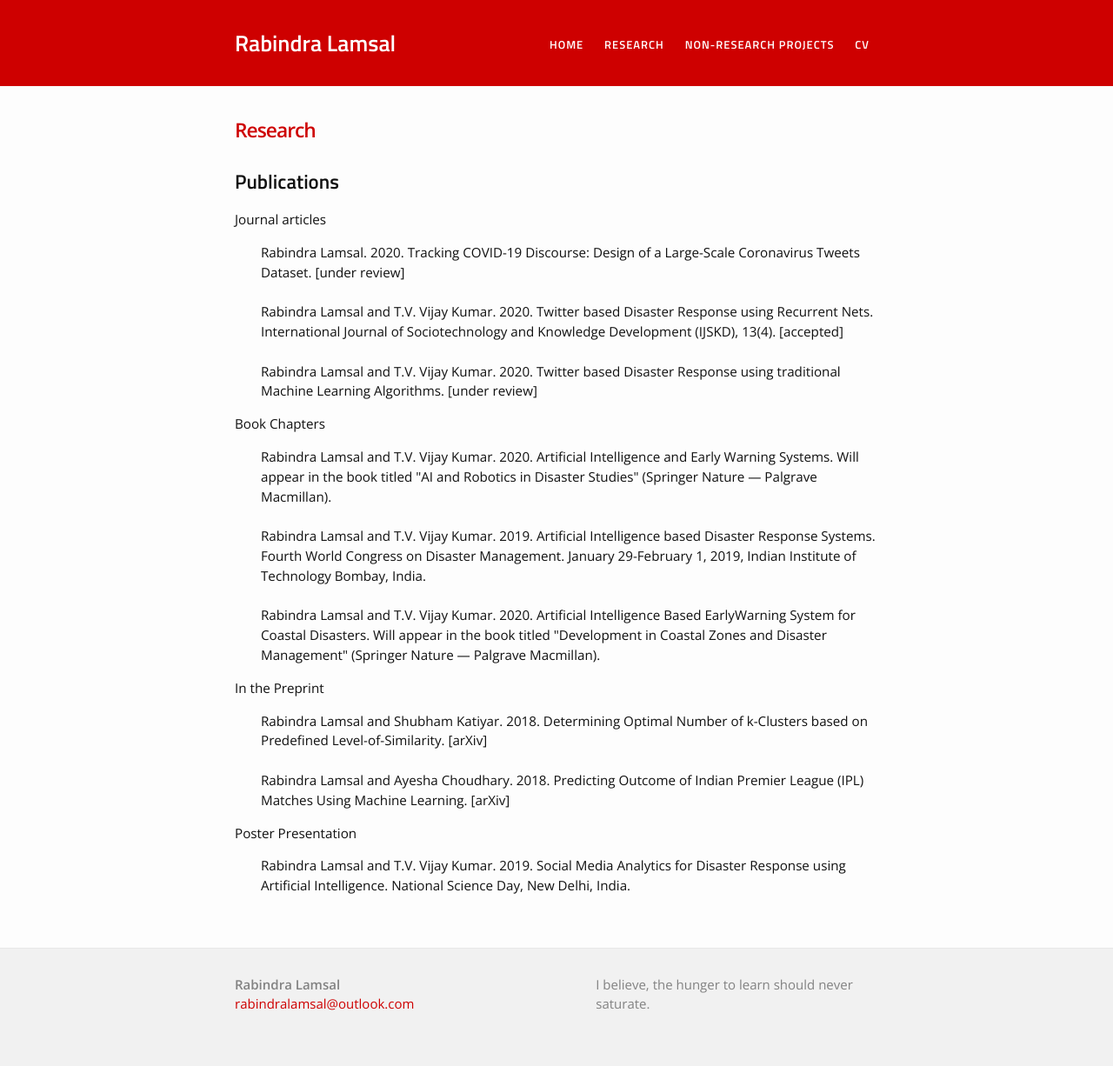
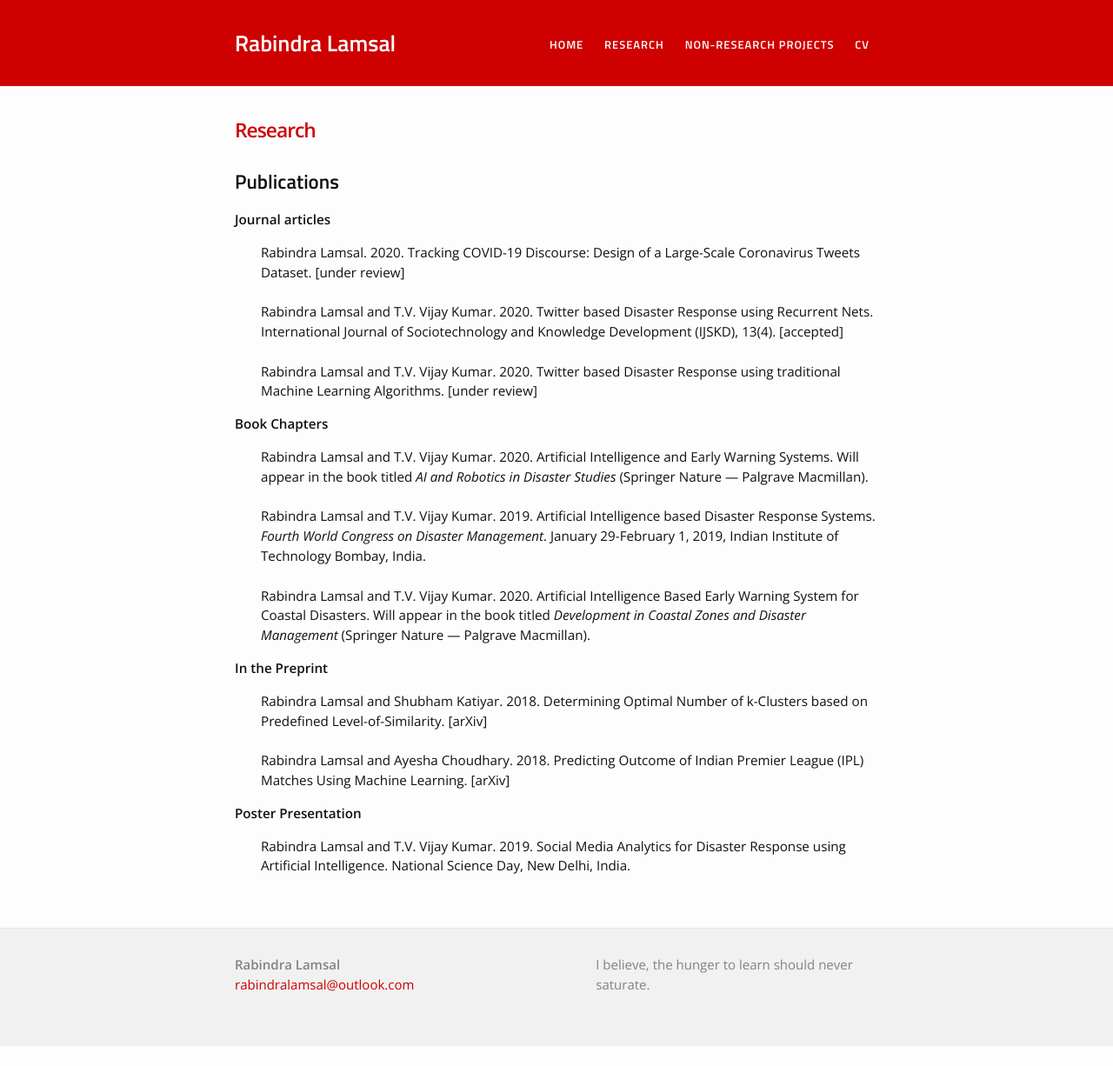
Before and after one commit to rabindralamsal/personal-site, a Jekyll site: the page built from research.md, in a window 1280 px wide. Shown: the whole page at 87% size. Built offline with Jekyll 4.4.1, drawn with Linux system fonts in a browser that asks for light colours; after the commit the page ends 1203 px from its top, so only the background shows below that.

Commit message:
Update research.md

```diff
--- a/research.md
+++ b/research.md
@@ -4,7 +4,7 @@ permalink: /research/
 title: Research
 ---
 <h2>Publications</h2>
-Journal articles
+<b>Journal articles</b>
 <ul>
 
 Rabindra Lamsal. 2020. Tracking COVID-19 Discourse: Design of a Large-Scale Coronavirus Tweets Dataset. [under review] <br><br>
@@ -16,21 +16,22 @@ Rabindra Lamsal and T.V. Vijay Kumar. 2020. Twitter based Disaster Response usin
 
 </ul>
 
-Book Chapters
+<b>Book Chapters</b>
 
 <ul>
 
-Rabindra Lamsal and T.V. Vijay Kumar. 2020. Artificial Intelligence and Early Warning Systems. Will appear in the book titled "AI and Robotics in Disaster Studies"
+Rabindra Lamsal and T.V. Vijay Kumar. 2020. Artificial Intelligence and Early Warning Systems. Will appear in the book titled <em>AI and Robotics in Disaster Studies</em>
 (Springer Nature — Palgrave Macmillan).<br><br>
 
-Rabindra Lamsal and T.V. Vijay Kumar. 2019. Artificial Intelligence based Disaster Response Systems. Fourth World Congress on Disaster Management. January 29-February 1, 2019, Indian Institute of Technology Bombay, India.<br><br>
+Rabindra Lamsal and T.V. Vijay Kumar. 2019. Artificial Intelligence based Disaster Response Systems. <em>Fourth World Congress on Disaster Management</em>. January 29-February 1, 2019, Indian Institute of Technology Bombay, India.<br><br>
 
-Rabindra Lamsal and T.V. Vijay Kumar. 2020. Artificial Intelligence Based EarlyWarning System for Coastal Disasters. Will appear in the book titled "Development in
-Coastal Zones and Disaster Management" (Springer Nature — Palgrave Macmillan).
+Rabindra Lamsal and T.V. Vijay Kumar. 2020. Artificial Intelligence Based Early Warning System for Coastal Disasters. Will appear in the book titled <em>Development in
+Coastal Zones and Disaster Management</em> (Springer Nature — Palgrave Macmillan).
 
 </ul>
 
-In the Preprint
+<b>In the Preprint</b>
+
 <ul>
 
 Rabindra Lamsal and Shubham Katiyar. 2018. Determining Optimal Number of k-Clusters based on Predefined Level-of-Similarity. [arXiv]<br><br>
@@ -39,7 +40,7 @@ Rabindra Lamsal and Ayesha Choudhary. 2018. Predicting Outcome of Indian Premier
 
 </ul>
 
-Poster Presentation
+<b>Poster Presentation</b>
 <ul>
 
 Rabindra Lamsal and T.V. Vijay Kumar. 2019. Social Media Analytics for Disaster Response using Artificial Intelligence. National Science Day, New Delhi, India.
```
